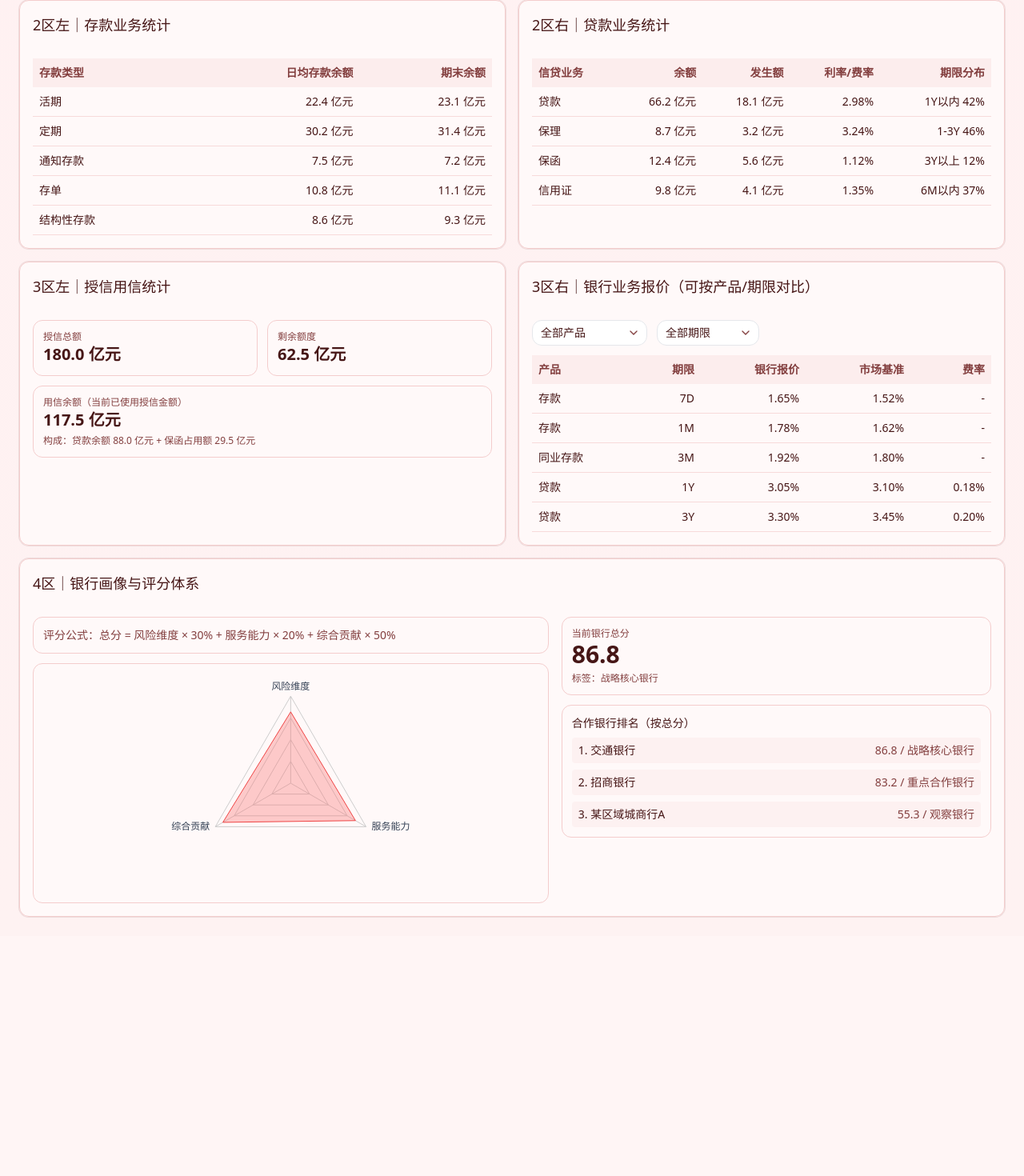
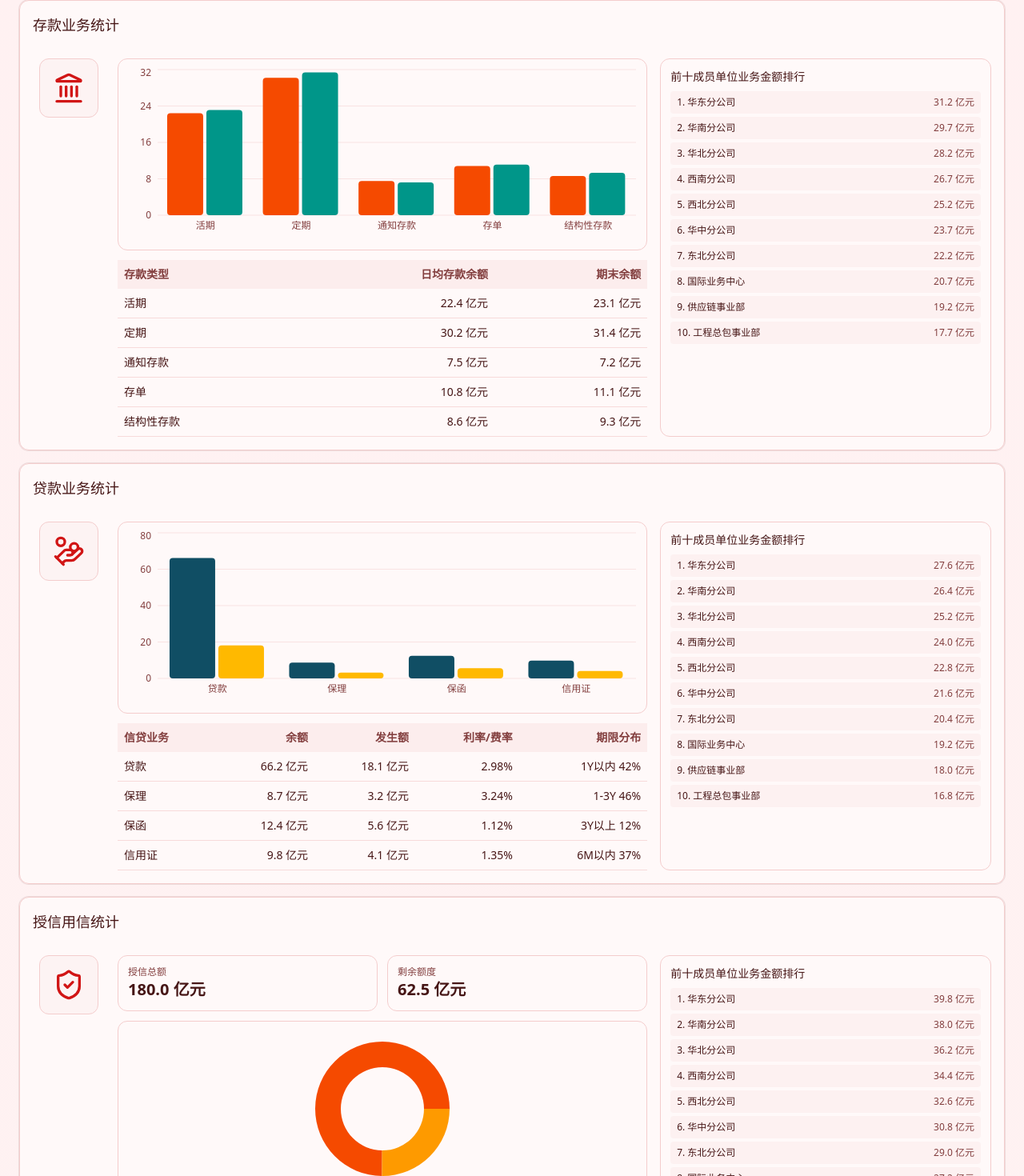
Before and after one commit to pipijoe/dashboard, a React (Vite) app: page /screens/bank-relationship in a window 1280 px wide. Shown: the part 260-1730 px from the top of the page at 80% size. Before the commit the page ends 1430 px from the top, so only its background shows below. Built offline with nearby package versions, Linux system fonts and the light colour scheme.

Commit message:
调整银行关系页布局与评分公式并补充图表

```diff
--- a/src/screens/bank-relationship-screen.tsx
+++ b/src/screens/bank-relationship-screen.tsx
@@ -1,15 +1,28 @@
-import { useMemo, useState } from "react";
+import { type ReactNode, useMemo, useState } from "react";
 import { Link } from "react-router-dom";
 import {
+  Bar,
+  BarChart,
+  CartesianGrid,
+  Cell,
+  Pie,
+  PieChart,
   PolarAngleAxis,
   PolarGrid,
   Radar,
   RadarChart,
-  ResponsiveContainer,
-  Tooltip,
+  XAxis,
+  YAxis,
 } from "recharts";
+import { Building2, ChartColumnIncreasing, HandCoins, Landmark, ShieldCheck } from "lucide-react";
 
 import { Card, CardContent, CardHeader, CardTitle } from "@/components/ui/card";
+import {
+  ChartContainer,
+  ChartTooltip,
+  ChartTooltipContent,
+  type ChartConfig,
+} from "@/components/ui/chart";
 import {
   Select,
   SelectContent,
@@ -40,6 +53,11 @@ type CreditLine = {
   guaranteeUsed: number;
 };
 
+type MemberRankingItem = {
+  member: string;
+  amount: number;
+};
+
 type QuoteItem = {
   product: "存款" | "同业存款" | "贷款";
   tenor: string;
@@ -49,9 +67,10 @@ type QuoteItem = {
 };
 
 type Score = {
-  risk: number;
-  service: number;
-  contribution: number;
+  businessCooperation: number;
+  businessCompetitiveness: number;
+  riskStatus: number;
+  globalNetwork: number;
 };
 
 type BankProfile = {
@@ -62,9 +81,34 @@ type BankProfile = {
   deposit: DepositStat[];
   creditBusiness: CreditBusiness[];
   creditLine: CreditLine;
+  rankings: {
+    deposit: MemberRankingItem[];
+    loan: MemberRankingItem[];
+    credit: MemberRankingItem[];
+  };
   quotes: QuoteItem[];
   score: Score;
 };
+
+const memberUnits = [
+  "华东分公司",
+  "华南分公司",
+  "华北分公司",
+  "西南分公司",
+  "西北分公司",
+  "华中分公司",
+  "东北分公司",
+  "国际业务中心",
+  "供应链事业部",
+  "工程总包事业部",
+];
+
+function buildRanking(baseAmount: number, step: number): MemberRankingItem[] {
+  return memberUnits.map((member, index) => ({
+    member,
+    amount: Number((baseAmount - index * step).toFixed(1)),
+  }));
+}
 
 const banks: BankProfile[] = [
   {
@@ -92,6 +136,11 @@ const banks: BankProfile[] = [
       loanUsed: 88,
       guaranteeUsed: 29.5,
     },
+    rankings: {
+      deposit: buildRanking(31.2, 1.5),
+      loan: buildRanking(27.6, 1.2),
+      credit: buildRanking(39.8, 1.8),
+    },
     quotes: [
       { product: "存款", tenor: "7D", bankRate: 1.65, marketBenchmark: 1.52 },
       { product: "存款", tenor: "1M", bankRate: 1.78, marketBenchmark: 1.62 },
@@ -99,7 +148,12 @@ const banks: BankProfile[] = [
       { product: "贷款", tenor: "1Y", bankRate: 3.05, marketBenchmark: 3.1, feeRate: 0.18 },
       { product: "贷款", tenor: "3Y", bankRate: 3.3, marketBenchmark: 3.45, feeRate: 0.2 },
     ],
-    score: { risk: 82, service: 86, contribution: 90 },
+    score: {
+      businessCooperation: 92,
+      businessCompetitiveness: 88,
+      riskStatus: 84,
+      globalNetwork: 90,
+    },
   },
   {
     name: "招商银行",
@@ -126,6 +180,11 @@ const banks: BankProfile[] = [
       loanUsed: 59.2,
       guaranteeUsed: 20.1,
     },
+    rankings: {
+      deposit: buildRanking(24.4, 1.1),
+      loan: buildRanking(19.2, 0.9),
+      credit: buildRanking(26.6, 1.2),
+    },
     quotes: [
       { product: "存款", tenor: "7D", bankRate: 1.62, marketBenchmark: 1.52 },
       { product: "同业存款", tenor: "1M", bankRate: 1.76, marketBenchmark: 1.62 },
@@ -133,7 +192,12 @@ const banks: BankProfile[] = [
       { product: "贷款", tenor: "1Y", bankRate: 3.15, marketBenchmark: 3.1, feeRate: 0.22 },
       { product: "贷款", tenor: "3Y", bankRate: 3.35, marketBenchmark: 3.45, feeRate: 0.25 },
     ],
-    score: { risk: 78, service: 89, contribution: 84 },
+    score: {
+      businessCooperation: 84,
+      businessCompetitiveness: 87,
+      riskStatus: 81,
+      globalNetwork: 78,
+    },
   },
   {
     name: "某区域城商行A",
@@ -160,6 +224,11 @@ const banks: BankProfile[] = [
       loanUsed: 20.8,
       guaranteeUsed: 6.8,
     },
+    rankings: {
+      deposit: buildRanking(9.8, 0.5),
+      loan: buildRanking(7.5, 0.36),
+      credit: buildRanking(11.4, 0.58),
+    },
     quotes: [
       { product: "存款", tenor: "7D", bankRate: 1.8, marketBenchmark: 1.52 },
       { product: "同业存款", tenor: "1M", bankRate: 1.98, marketBenchmark: 1.62 },
@@ -167,15 +236,40 @@ const banks: BankProfile[] = [
       { product: "贷款", tenor: "1Y", bankRate: 4.05, marketBenchmark: 3.1, feeRate: 0.4 },
       { product: "贷款", tenor: "3Y", bankRate: 4.4, marketBenchmark: 3.45, feeRate: 0.48 },
     ],
-    score: { risk: 55, service: 64, contribution: 52 },
+    score: {
+      businessCooperation: 58,
+      businessCompetitiveness: 62,
+      riskStatus: 54,
+      globalNetwork: 45,
+    },
   },
 ];
 
 const scoreWeights = {
-  risk: 0.3,
-  service: 0.2,
-  contribution: 0.5,
+  businessCooperation: 0.4,
+  businessCompetitiveness: 0.3,
+  riskStatus: 0.2,
+  globalNetwork: 0.1,
 };
+
+const depositChartConfig = {
+  averageBalance: { label: "日均余额", color: "var(--chart-1)" },
+  endingBalance: { label: "期末余额", color: "var(--chart-2)" },
+} satisfies ChartConfig;
+
+const loanChartConfig = {
+  balance: { label: "余额", color: "var(--chart-3)" },
+  amount: { label: "发生额", color: "var(--chart-4)" },
+} satisfies ChartConfig;
+
+const creditChartConfig = {
+  loanUsed: { label: "贷款占用", color: "var(--chart-1)" },
+  guaranteeUsed: { label: "保函占用", color: "var(--chart-5)" },
+} satisfies ChartConfig;
+
+const scoreChartConfig = {
+  value: { label: "评分", color: "var(--chart-2)" },
+} satisfies ChartConfig;
 
 function formatMoney(value: number) {
   return `${value.toFixed(1)} 亿元`;
@@ -192,18 +286,56 @@ function computeLabel(total: number) {
   return "观察银行";
 }
 
+type BusinessSectionProps = {
+  title: string;
+  icon: ReactNode;
+  summary: ReactNode;
+  rankingData: MemberRankingItem[];
+};
+
+function BusinessSection({ title, icon, summary, rankingData }: BusinessSectionProps) {
+  return (
+    <Card className="border border-border bg-card/95">
+      <CardHeader className="pb-3">
+        <CardTitle className="text-lg">{title}</CardTitle>
+      </CardHeader>
+      <CardContent className="grid gap-4 lg:grid-cols-[90px_1.6fr_1fr]">
+        <div className="flex items-start justify-center">
+          <div className="rounded-xl border border-border bg-muted/40 p-4 text-primary">{icon}</div>
+        </div>
+
+        <div className="space-y-3">{summary}</div>
+
+        <div className="rounded-lg border border-border p-3">
+          <p className="mb-2 text-sm font-medium">前十成员单位业务金额排行</p>
+          <ul className="space-y-1 text-xs">
+            {rankingData.map((item, index) => (
+              <li key={item.member} className="flex items-center justify-between rounded bg-muted/50 px-2 py-1.5">
+                <span>
+                  {index + 1}. {item.member}
+                </span>
+                <span className="font-medium text-muted-foreground">{formatMoney(item.amount)}</span>
+              </li>
+            ))}
+          </ul>
+        </div>
+      </CardContent>
+    </Card>
+  );
+}
+
 export function BankRelationshipScreen() {
   const [selectedBankName, setSelectedBankName] = useState(banks[0].name);
   const [productFilter, setProductFilter] = useState<QuoteItem["product"] | "全部">("全部");
   const [tenorFilter, setTenorFilter] = useState("全部");
 
-  const selectedBank =
-    banks.find((bank) => bank.name === selectedBankName) ?? banks[0];
+  const selectedBank = banks.find((bank) => bank.name === selectedBankName) ?? banks[0];
 
   const scoreTotal =
-    selectedBank.score.risk * scoreWeights.risk +
-    selectedBank.score.service * scoreWeights.service +
-    selectedBank.score.contribution * scoreWeights.contribution;
+    selectedBank.score.businessCooperation * scoreWeights.businessCooperation +
+    selectedBank.score.businessCompetitiveness * scoreWeights.businessCompetitiveness +
+    selectedBank.score.riskStatus * scoreWeights.riskStatus +
+    selectedBank.score.globalNetwork * scoreWeights.globalNetwork;
 
   const quoteTenors = useMemo(() => {
     return Array.from(new Set(selectedBank.quotes.map((item) => item.tenor)));
@@ -219,9 +351,10 @@ export function BankRelationshipScreen() {
   const rankedBanks = banks
     .map((bank) => {
       const total =
-        bank.score.risk * scoreWeights.risk +
-        bank.score.service * scoreWeights.service +
-        bank.score.contribution * scoreWeights.contribution;
+        bank.score.businessCooperation * scoreWeights.businessCooperation +
+        bank.score.businessCompetitiveness * scoreWeights.businessCompetitiveness +
+        bank.score.riskStatus * scoreWeights.riskStatus +
+        bank.score.globalNetwork * scoreWeights.globalNetwork;
 
       return {
         name: bank.name,
@@ -232,16 +365,22 @@ export function BankRelationshipScreen() {
     .sort((left, right) => right.total - left.total);
 
   const radarData = [
-    { dimension: "风险维度", value: selectedBank.score.risk },
-    { dimension: "服务能力", value: selectedBank.score.service },
-    { dimension: "综合贡献", value: selectedBank.score.contribution },
+    { dimension: "业务合作紧密度", value: selectedBank.score.businessCooperation },
+    { dimension: "业务竞争力", value: selectedBank.score.businessCompetitiveness },
+    { dimension: "综合风险状况", value: selectedBank.score.riskStatus },
+    { dimension: "全球网络布局", value: selectedBank.score.globalNetwork },
+  ];
+
+  const creditUsageData = [
+    { name: "loanUsed", value: selectedBank.creditLine.loanUsed, fill: "var(--color-loanUsed)" },
+    { name: "guaranteeUsed", value: selectedBank.creditLine.guaranteeUsed, fill: "var(--color-guaranteeUsed)" },
   ];
 
   return (
     <section className="space-y-4">
       <Card className="border border-border bg-card/95">
         <CardHeader className="pb-3">
-          <CardTitle className="text-lg">1区｜银行选择与入口</CardTitle>
+          <CardTitle className="text-lg">银行选择与入口</CardTitle>
         </CardHeader>
         <CardContent className="flex flex-wrap items-center justify-between gap-4">
           <div className="flex flex-wrap items-center gap-3">
@@ -262,9 +401,7 @@ export function BankRelationshipScreen() {
             </span>
             <span
               className={`rounded-md px-2 py-1 text-xs font-medium ${
-                selectedBank.riskBank
-                  ? "bg-red-100 text-red-700"
-                  : "bg-emerald-100 text-emerald-700"
+                selectedBank.riskBank ? "bg-red-100 text-red-700" : "bg-emerald-100 text-emerald-700"
               }`}
             >
               {selectedBank.riskBank ? "风险银行" : "正常银行"}
@@ -279,12 +416,27 @@ export function BankRelationshipScreen() {
         </CardContent>
       </Card>
 
-      <div className="grid gap-4 xl:grid-cols-2">
-        <Card className="border border-border bg-card/95">
-          <CardHeader className="pb-3">
-            <CardTitle className="text-lg">2区左｜存款业务统计</CardTitle>
-          </CardHeader>
-          <CardContent>
+      <BusinessSection
+        title="存款业务统计"
+        icon={<Landmark className="h-10 w-10" />}
+        rankingData={selectedBank.rankings.deposit}
+        summary={
+          <>
+            <div className="h-[240px] rounded-lg border border-border p-2">
+              <ChartContainer config={depositChartConfig} className="h-full w-full">
+                <BarChart data={selectedBank.deposit}>
+                  <CartesianGrid vertical={false} />
+                  <XAxis dataKey="type" tickLine={false} axisLine={false} />
+                  <YAxis tickLine={false} axisLine={false} width={36} />
+                  <ChartTooltip
+                    cursor={false}
+                    content={<ChartTooltipContent formatter={(value) => `${value} 亿元`} />}
+                  />
+                  <Bar dataKey="averageBalance" fill="var(--color-averageBalance)" radius={4} />
+                  <Bar dataKey="endingBalance" fill="var(--color-endingBalance)" radius={4} />
+                </BarChart>
+              </ChartContainer>
+            </div>
             <table className="w-full text-sm">
               <thead className="bg-muted/70 text-muted-foreground">
                 <tr>
@@ -303,14 +455,31 @@ export function BankRelationshipScreen() {
                 ))}
               </tbody>
             </table>
-          </CardContent>
-        </Card>
+          </>
+        }
+      />
 
-        <Card className="border border-border bg-card/95">
-          <CardHeader className="pb-3">
-            <CardTitle className="text-lg">2区右｜贷款业务统计</CardTitle>
-          </CardHeader>
-          <CardContent>
+      <BusinessSection
+        title="贷款业务统计"
+        icon={<HandCoins className="h-10 w-10" />}
+        rankingData={selectedBank.rankings.loan}
+        summary={
+          <>
+            <div className="h-[240px] rounded-lg border border-border p-2">
+              <ChartContainer config={loanChartConfig} className="h-full w-full">
+                <BarChart data={selectedBank.creditBusiness}>
+                  <CartesianGrid vertical={false} />
+                  <XAxis dataKey="product" tickLine={false} axisLine={false} />
+                  <YAxis tickLine={false} axisLine={false} width={36} />
+                  <ChartTooltip
+                    cursor={false}
+                    content={<ChartTooltipContent formatter={(value) => `${value} 亿元`} />}
+                  />
+                  <Bar dataKey="balance" fill="var(--color-balance)" radius={4} />
+                  <Bar dataKey="amount" fill="var(--color-amount)" radius={4} />
+                </BarChart>
+              </ChartContainer>
+            </div>
             <table className="w-full text-sm">
               <thead className="bg-muted/70 text-muted-foreground">
                 <tr>
@@ -333,16 +502,17 @@ export function BankRelationshipScreen() {
                 ))}
               </tbody>
             </table>
-          </CardContent>
-        </Card>
-      </div>
+          </>
+        }
+      />
 
-      <div className="grid gap-4 xl:grid-cols-2">
-        <Card className="border border-border bg-card/95">
-          <CardHeader className="pb-3">
-            <CardTitle className="text-lg">3区左｜授信用信统计</CardTitle>
-          </CardHeader>
-          <CardContent className="grid gap-3 sm:grid-cols-2">
+      <BusinessSection
+        title="授信用信统计"
+        icon={<ShieldCheck className="h-10 w-10" />}
+        rankingData={selectedBank.rankings.credit}
+        summary={
+          <>
+            <div className="grid gap-3 sm:grid-cols-2">
               <div className="rounded-lg border border-border p-3">
                 <p className="text-xs text-muted-foreground">授信总额</p>
                 <p className="text-xl font-semibold">{formatMoney(selectedBank.creditLine.totalLine)}</p>
@@ -351,22 +521,33 @@ export function BankRelationshipScreen() {
                 <p className="text-xs text-muted-foreground">剩余额度</p>
                 <p className="text-xl font-semibold">{formatMoney(selectedBank.creditLine.remainingLine)}</p>
               </div>
-            <div className="rounded-lg border border-border p-3 sm:col-span-2">
-              <p className="text-xs text-muted-foreground">
-                用信余额（当前已使用授信金额）
-              </p>
+            </div>
+            <div className="h-[220px] rounded-lg border border-border p-2">
+              <ChartContainer config={creditChartConfig} className="h-full w-full">
+                <PieChart>
+                  <Pie data={creditUsageData} dataKey="value" nameKey="name" innerRadius={52} outerRadius={84}>
+                    {creditUsageData.map((entry) => (
+                      <Cell key={entry.name} fill={entry.fill} />
+                    ))}
+                  </Pie>
+                  <ChartTooltip content={<ChartTooltipContent formatter={(value) => `${value} 亿元`} />} />
+                </PieChart>
+              </ChartContainer>
+            </div>
+            <div className="rounded-lg border border-border p-3">
+              <p className="text-xs text-muted-foreground">用信余额（当前已使用授信金额）</p>
               <p className="text-xl font-semibold">{formatMoney(selectedBank.creditLine.usedLine)}</p>
               <p className="mt-1 text-xs text-muted-foreground">
-                构成：贷款余额 {formatMoney(selectedBank.creditLine.loanUsed)} + 保函占用额{" "}
-                {formatMoney(selectedBank.creditLine.guaranteeUsed)}
+                构成：贷款余额 {formatMoney(selectedBank.creditLine.loanUsed)} + 保函占用额 {formatMoney(selectedBank.creditLine.guaranteeUsed)}
               </p>
             </div>
-          </CardContent>
-        </Card>
+          </>
+        }
+      />
 
       <Card className="border border-border bg-card/95">
         <CardHeader className="pb-3">
-            <CardTitle className="text-lg">3区右｜银行业务报价（可按产品/期限对比）</CardTitle>
+          <CardTitle className="text-lg">银行同业报价（可按产品/期限对比）</CardTitle>
         </CardHeader>
         <CardContent className="space-y-3">
           <div className="flex flex-wrap gap-3">
@@ -426,42 +607,36 @@ export function BankRelationshipScreen() {
           </table>
         </CardContent>
       </Card>
-      </div>
 
       <Card className="border border-border bg-card/95">
         <CardHeader className="pb-3">
-          <CardTitle className="text-lg">4区｜银行画像与评分体系</CardTitle>
+          <CardTitle className="text-lg">银行画像与评分体系</CardTitle>
         </CardHeader>
         <CardContent className="grid gap-4 xl:grid-cols-[1.2fr_1fr]">
           <div className="grid gap-3">
             <div className="rounded-lg border border-border p-3 text-sm text-muted-foreground">
-              评分公式：总分 = 风险维度 × 30% + 服务能力 × 20% + 综合贡献 × 50%
+              基础业务得分 = 业务合作紧密度 × 40% + 业务竞争力 × 30% + 综合风险状况 × 20% + 全球网络布局 × 10%
             </div>
             <div className="h-[300px] rounded-lg border border-border p-2">
-              <ResponsiveContainer width="100%" height="100%">
+              <ChartContainer config={scoreChartConfig} className="h-full w-full">
                 <RadarChart data={radarData}>
                   <PolarGrid />
                   <PolarAngleAxis dataKey="dimension" tick={{ fill: "#334155", fontSize: 12 }} />
-                  <Radar
-                    dataKey="value"
-                    stroke="#ef4444"
-                    fill="#f87171"
-                    fillOpacity={0.35}
-                  />
-                  <Tooltip formatter={(value) => `${value} 分`} />
+                  <Radar dataKey="value" stroke="var(--color-value)" fill="var(--color-value)" fillOpacity={0.35} />
+                  <ChartTooltip formatter={(value) => `${value} 分`} />
                 </RadarChart>
-              </ResponsiveContainer>
+              </ChartContainer>
             </div>
           </div>
 
           <div className="space-y-3">
             <div className="rounded-lg border border-border p-3">
-              <p className="text-xs text-muted-foreground">当前银行总分</p>
+              <p className="text-xs text-muted-foreground">当前银行基础业务得分</p>
               <p className="text-3xl font-semibold">{scoreTotal.toFixed(1)}</p>
               <p className="mt-1 text-xs text-muted-foreground">标签：{computeLabel(scoreTotal)}</p>
             </div>
             <div className="rounded-lg border border-border p-3">
-              <p className="mb-2 text-sm font-medium">合作银行排名（按总分）</p>
+              <p className="mb-2 text-sm font-medium">合作银行排名（按基础业务得分）</p>
               <ul className="space-y-2 text-sm">
                 {rankedBanks.map((item, index) => (
                   <li key={item.name} className="flex items-center justify-between rounded bg-muted/50 px-2 py-1.5">
@@ -475,6 +650,20 @@ export function BankRelationshipScreen() {
                 ))}
               </ul>
             </div>
+            <div className="rounded-lg border border-border bg-muted/20 p-3 text-xs text-muted-foreground">
+              <div className="mb-2 flex items-center gap-2 text-foreground">
+                <ChartColumnIncreasing className="h-4 w-4" />
+                评分维度说明
+              </div>
+              <p>业务合作紧密度：银企业务协同深度与合作频次。</p>
+              <p>业务竞争力：产品报价、效率与综合服务能力。</p>
+              <p>综合风险状况：授信稳定性、运营及合规风险水平。</p>
+              <p>全球网络布局：境内外机构覆盖与跨境服务能力。</p>
+              <div className="mt-2 flex items-center gap-2 text-foreground">
+                <Building2 className="h-4 w-4" />
+                分值区间：90-100 领先，70-89 稳健，70以下 观察。
+              </div>
+            </div>
           </div>
         </CardContent>
       </Card>
```
Lines whose indentation alone changed are shown as unchanged.
